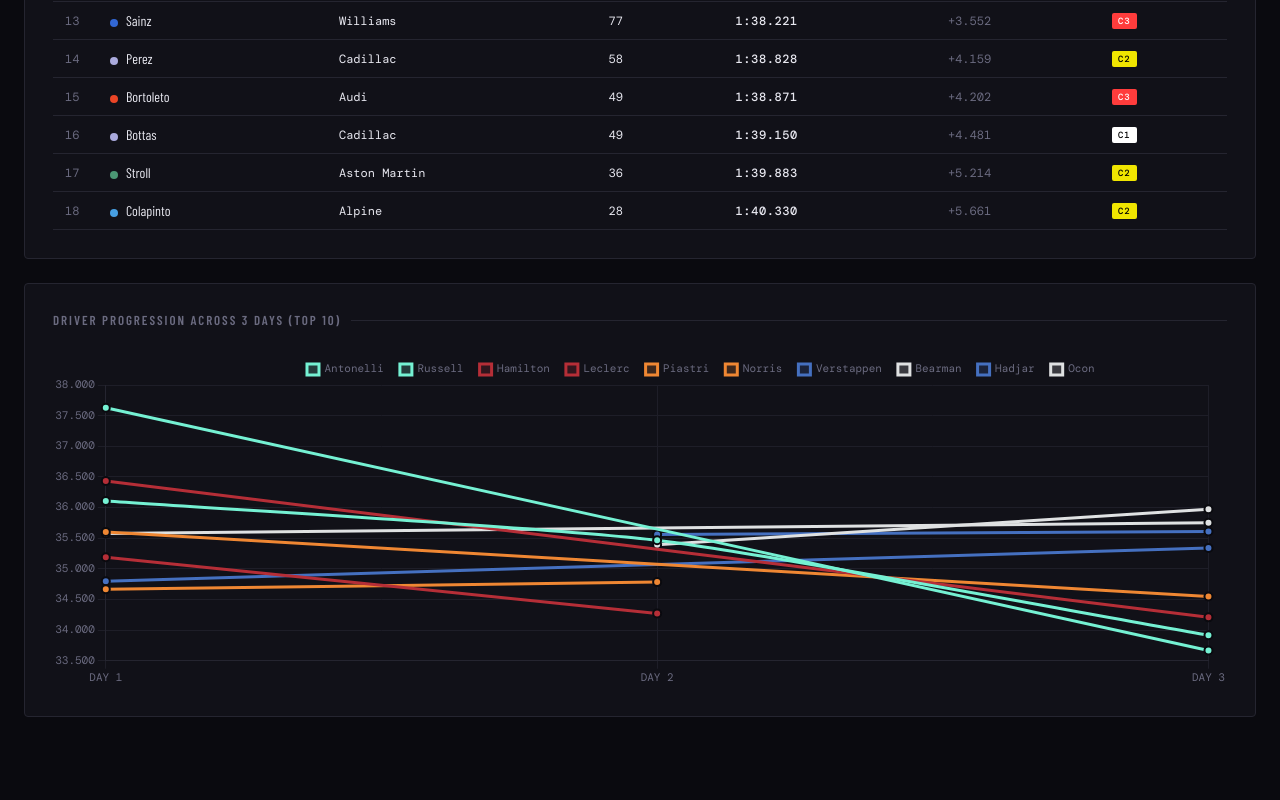
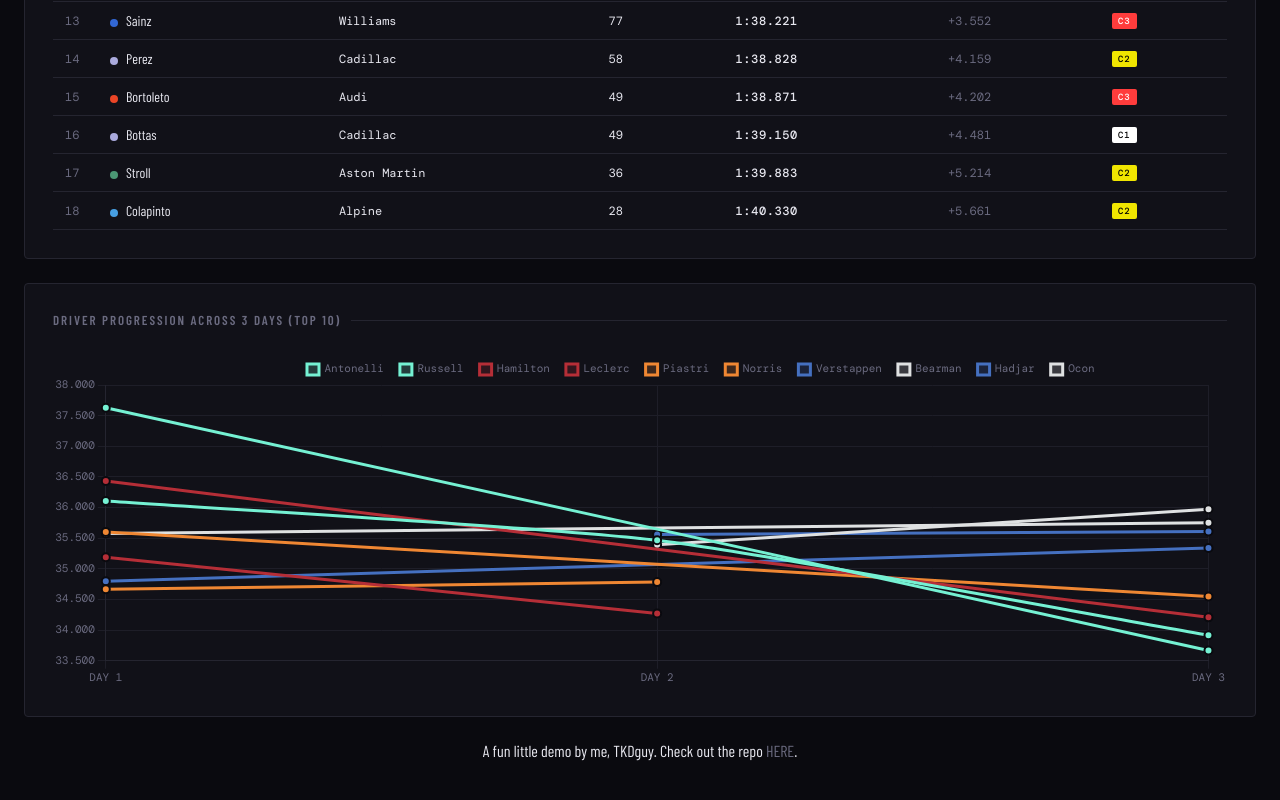
Before and after one commit to tkdguy85/f1-test-data, a React (Vite) app: page / in a window 1280 px wide. Shown: the part 1874-2674 px from the top of the page. Built offline with nearby package versions, Linux system fonts and the light colour scheme; a web font is replaced by a local one.

Commit message:
Little footer foot notes

```diff
--- a/src/App.jsx
+++ b/src/App.jsx
@@ -3,6 +3,7 @@
 import "./styles/global.css"
 
 import Header from "./components/Header"
+import Footer from "./components/Footer"
 import Nav from "./components/Nav"
 import LapTimesSection from "./components/LapTimesSection"
 import EngineSection from "./components/EngineSection"
@@ -27,7 +28,7 @@
       {tab === "engines" && <EngineSection />}
       {tab === "runs" && <TeamRunSection />}
       {tab === "teams" && <TeamsSection />}
-
+      <Footer />
     </div>
   );
 }
--- a/src/components/Footer.jsx
+++ b/src/components/Footer.jsx
@@ -1,7 +1,7 @@
 export default function Footer() {
   return (
     <footer>
-      <p>A fun little demo by me, TKDguy. Check out the repo <a href="https://github.com/tkdguy85/f1-test-data" target="_blank">here</a></p>
+      <p>A fun little demo by me, TKDguy. Check out the repo <a href="https://github.com/tkdguy85/f1-test-data" target="_blank">here</a>.</p>
     </footer>
   )
 }
--- a/src/styles/global.css
+++ b/src/styles/global.css
@@ -48,7 +48,7 @@
 }
 
 
-/* ── Header ──────────────────────────────────────────── */
+/** Header **/
 
 .header {
   display: flex;
@@ -92,6 +92,20 @@
 
 .header-meta-accent {
   color: var(--accent); margin-top: 4px;
+}
+
+/** Footer **/
+footer {
+  text-align: center;
+
+  a {
+    color: var(--muted);
+    text-decoration: none;
+    text-transform: uppercase;
+    &:hover {
+      color: var(--text)
+    }
+  }
 }
 
 /** Nav **/
```
